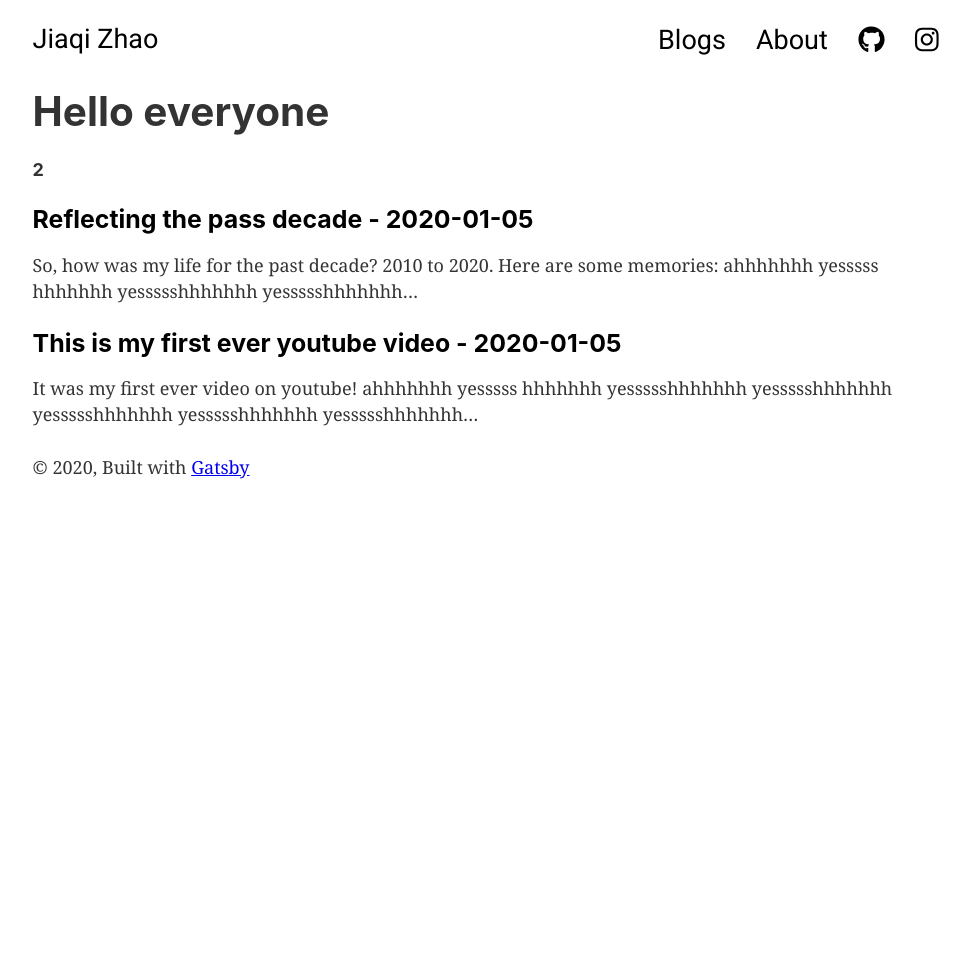
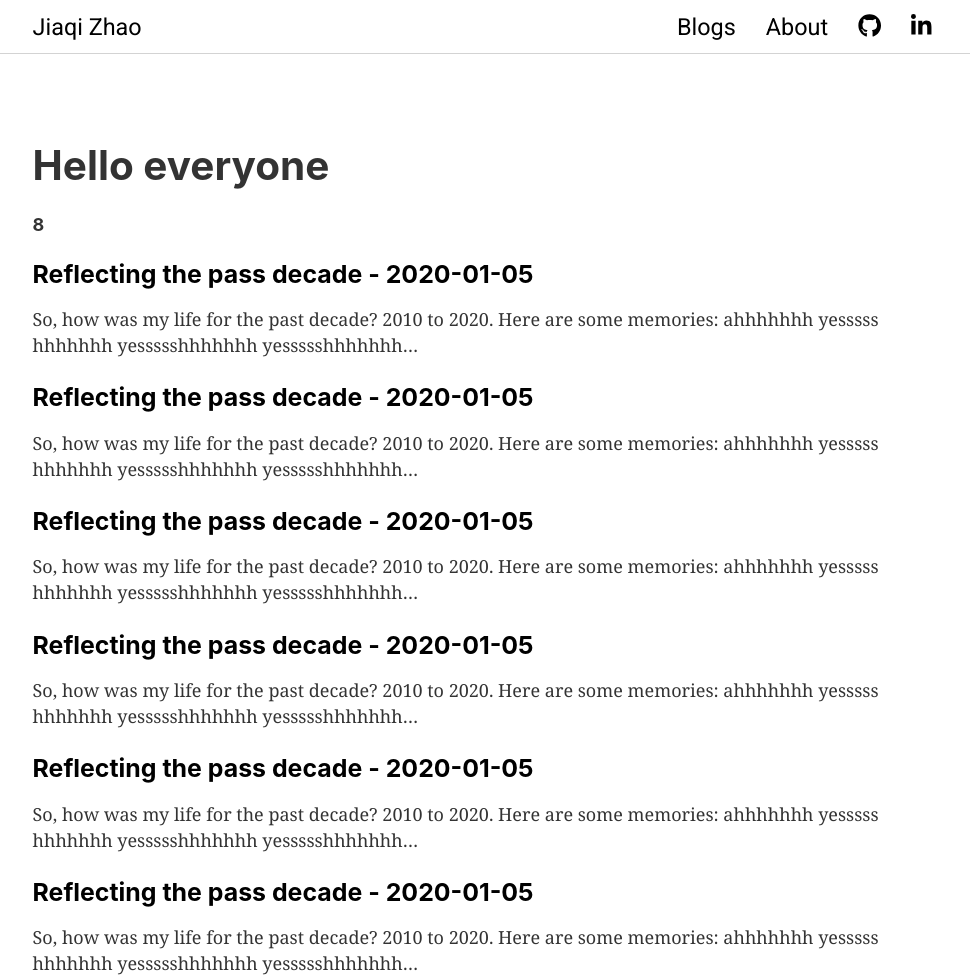
Before and after one commit to marshmello-not-alone/gatsby-blog, a Gatsby site: page / in a window 1280 px wide. Shown: the top 979 px of the page, without its empty margins (147-1117 px from the left). Before the commit the page ends 800 px from the top, so only its background shows below. Built offline with nearby package versions, Linux system fonts and the light colour scheme; Gatsby itself is replaced by a stand-in of ours.

Commit message:
Updating navigation header

```diff
--- a/src/components/header.js
+++ b/src/components/header.js
@@ -1,7 +1,7 @@
 import { Link } from "gatsby"
 import styled from "styled-components"
 import { FontAwesomeIcon } from "@fortawesome/react-fontawesome"
-import { faGithub, faInstagram } from "@fortawesome/free-brands-svg-icons"
+import { faGithub, faLinkedinIn } from "@fortawesome/free-brands-svg-icons"
 import PropTypes from "prop-types"
 import React from "react"
 
@@ -11,23 +11,28 @@ const HeaderH1 = styled(Link)`
   text-decoration: none;
   color: black;
   :hover {
-    opacity: 0.3;
+    opacity: 0.5;
   }
+  transition: 0.6s;
 `
 const NavigationContainer = styled.div`
   @import url("https://fonts.googleapis.com/css?family=Roboto&display=swap");
   font-family: "Roboto", sans-serif;
-  font-size: 1.5rem;
-  height: 70px;
+  font-size: 1.3rem;
+  height: 3rem;
   width: 100%;
-  margin-bottom: 1.1rem;
+  border-bottom: solid 0.05rem lightgrey;
+  z-index: 999;
+  margin-bottom: 5rem;
 `
 const NavBarInnerDiv = styled.div`
   display: flex;
   justify-content: space-between;
+  align-items: center;
   max-width: 960px;
-  padding: 1.45rem 1.0875rem;
+  padding: 0 1.45rem 0 1.0875rem;
   margin: 0 auto;
+  height: 3rem;
 `
 const OptionsContainer = styled.div`
   height: 100%;
@@ -45,6 +50,7 @@ const OptionsLink = styled(Link)`
   :hover {
     opacity: 0.3;
   }
+  transition: 0.6s;
 `
 
 const SocialIconLink = styled.a`
@@ -54,6 +60,7 @@ const SocialIconLink = styled.a`
   :hover {
     opacity: 0.3;
   }
+  transition: 0.6s;
 `
 //Header component
 
@@ -67,8 +74,8 @@ const Header = ({ siteTitle }) => (
         <SocialIconLink href="https://github.com/jqiallnatural">
           <FontAwesomeIcon icon={faGithub} />
         </SocialIconLink>
-        <SocialIconLink href="https://www.instagram.com/kode_kobe_code">
-          <FontAwesomeIcon icon={faInstagram} />
+        <SocialIconLink href="https://linkedin.com/in/jiaqizhao2020/">
+          <FontAwesomeIcon icon={faLinkedinIn} />
         </SocialIconLink>
       </OptionsContainer>
     </NavBarInnerDiv>
--- /dev/null
+++ b/src/markdownPages/first-blog-2020 copy 2.md
@@ -0,0 +1,12 @@
+---
+title: "Reflecting the pass decade"
+date: "2020-01-05"
+---
+
+### So, how was my life for the past decade?
+
+2010 to 2020.
+
+Here are some [memories](https://en.wikipedia.org/wiki/Ice_cream):
+
+>ahhhhhhh yesssss hhhhhhh yessssshhhhhhh yessssshhhhhhh yessssshhhhhhh yessssshhhhhhh yessssshhhhhhh yessssshhhhhhh yessssshhhhhhh yessssshhhhhhh yessssshhhhhhh yessssshhhhhhh yessssshhhhhhh yessssshhhhhhh yessssshhhhhhh yessssshhhhhhh yessssshhhhhhh yessssshhhhhhh yessssshhhhhhh yessssshhhhhhh yessssshhhhhhh yessssshhhhhhh yessssshhhhhhh yessssshhhhhhh yessssshhhhhhh yessssshhhhhhh yessssshhhhhhh yessssshhhhhhh yessssshhhhhhh yessssshhhhhhh yessssshhhhhhh yessssshhhhhhh yessssshhhhhhh yessssshhhhhhh yessssshhhhhhh yessssshhhhhhh yessssshhhhhhh yessssshhhhhhh yessssshhhhhhh yessssshhhhhhh yessssshhhhhhh yessssshhhhhhh yessssshhhhhhh yessssshhhhhhh yessssshhhhhhh yessssshhhhhhh yessssshhhhhhh yessssshhhhhhh yessssshhhhhhh yessssshhhhhhh yessssshhhhhhh yessssshhhhhhh yessssshhhhhhh yessssshhhhhhh yessssshhhhhhh yessssshhhhhhh yessssshhhhhhh yessssshhhhhhh yessssshhhhhhh yessssshhhhhhh yessssshhhhhhh yessssshhhhhhh yessssshhhhhhh yessssshhhhhhh yessssshhhhhhh yessssshhhhhhh yessssshhhhhhh yessssshhhhhhh yessssshhhhhhh yessssshhhhhhh yessssshhhhhhh yessssshhhhhhh yesssss
--- /dev/null
+++ b/src/markdownPages/first-blog-2020 copy 3.md
@@ -0,0 +1,12 @@
+---
+title: "Reflecting the pass decade"
+date: "2020-01-05"
+---
+
+### So, how was my life for the past decade?
+
+2010 to 2020.
+
+Here are some [memories](https://en.wikipedia.org/wiki/Ice_cream):
+
+>ahhhhhhh yesssss hhhhhhh yessssshhhhhhh yessssshhhhhhh yessssshhhhhhh yessssshhhhhhh yessssshhhhhhh yessssshhhhhhh yessssshhhhhhh yessssshhhhhhh yessssshhhhhhh yessssshhhhhhh yessssshhhhhhh yessssshhhhhhh yessssshhhhhhh yessssshhhhhhh yessssshhhhhhh yessssshhhhhhh yessssshhhhhhh yessssshhhhhhh yessssshhhhhhh yessssshhhhhhh yessssshhhhhhh yessssshhhhhhh yessssshhhhhhh yessssshhhhhhh yessssshhhhhhh yessssshhhhhhh yessssshhhhhhh yessssshhhhhhh yessssshhhhhhh yessssshhhhhhh yessssshhhhhhh yessssshhhhhhh yessssshhhhhhh yessssshhhhhhh yessssshhhhhhh yessssshhhhhhh yessssshhhhhhh yessssshhhhhhh yessssshhhhhhh yessssshhhhhhh yessssshhhhhhh yessssshhhhhhh yessssshhhhhhh yessssshhhhhhh yessssshhhhhhh yessssshhhhhhh yessssshhhhhhh yessssshhhhhhh yessssshhhhhhh yessssshhhhhhh yessssshhhhhhh yessssshhhhhhh yessssshhhhhhh yessssshhhhhhh yessssshhhhhhh yessssshhhhhhh yessssshhhhhhh yessssshhhhhhh yessssshhhhhhh yessssshhhhhhh yessssshhhhhhh yessssshhhhhhh yessssshhhhhhh yessssshhhhhhh yessssshhhhhhh yessssshhhhhhh yessssshhhhhhh yessssshhhhhhh yessssshhhhhhh yessssshhhhhhh yesssss
--- /dev/null
+++ b/src/markdownPages/first-blog-2020 copy 4.md
@@ -0,0 +1,12 @@
+---
+title: "Reflecting the pass decade"
+date: "2020-01-05"
+---
+
+### So, how was my life for the past decade?
+
+2010 to 2020.
+
+Here are some [memories](https://en.wikipedia.org/wiki/Ice_cream):
+
+>ahhhhhhh yesssss hhhhhhh yessssshhhhhhh yessssshhhhhhh yessssshhhhhhh yessssshhhhhhh yessssshhhhhhh yessssshhhhhhh yessssshhhhhhh yessssshhhhhhh yessssshhhhhhh yessssshhhhhhh yessssshhhhhhh yessssshhhhhhh yessssshhhhhhh yessssshhhhhhh yessssshhhhhhh yessssshhhhhhh yessssshhhhhhh yessssshhhhhhh yessssshhhhhhh yessssshhhhhhh yessssshhhhhhh yessssshhhhhhh yessssshhhhhhh yessssshhhhhhh yessssshhhhhhh yessssshhhhhhh yessssshhhhhhh yessssshhhhhhh yessssshhhhhhh yessssshhhhhhh yessssshhhhhhh yessssshhhhhhh yessssshhhhhhh yessssshhhhhhh yessssshhhhhhh yessssshhhhhhh yessssshhhhhhh yessssshhhhhhh yessssshhhhhhh yessssshhhhhhh yessssshhhhhhh yessssshhhhhhh yessssshhhhhhh yessssshhhhhhh yessssshhhhhhh yessssshhhhhhh yessssshhhhhhh yessssshhhhhhh yessssshhhhhhh yessssshhhhhhh yessssshhhhhhh yessssshhhhhhh yessssshhhhhhh yessssshhhhhhh yessssshhhhhhh yessssshhhhhhh yessssshhhhhhh yessssshhhhhhh yessssshhhhhhh yessssshhhhhhh yessssshhhhhhh yessssshhhhhhh yessssshhhhhhh yessssshhhhhhh yessssshhhhhhh yessssshhhhhhh yessssshhhhhhh yessssshhhhhhh yessssshhhhhhh yessssshhhhhhh yesssss
--- /dev/null
+++ b/src/markdownPages/first-blog-2020 copy 5.md
@@ -0,0 +1,12 @@
+---
+title: "Reflecting the pass decade"
+date: "2020-01-05"
+---
+
+### So, how was my life for the past decade?
+
+2010 to 2020.
+
+Here are some [memories](https://en.wikipedia.org/wiki/Ice_cream):
+
+>ahhhhhhh yesssss hhhhhhh yessssshhhhhhh yessssshhhhhhh yessssshhhhhhh yessssshhhhhhh yessssshhhhhhh yessssshhhhhhh yessssshhhhhhh yessssshhhhhhh yessssshhhhhhh yessssshhhhhhh yessssshhhhhhh yessssshhhhhhh yessssshhhhhhh yessssshhhhhhh yessssshhhhhhh yessssshhhhhhh yessssshhhhhhh yessssshhhhhhh yessssshhhhhhh yessssshhhhhhh yessssshhhhhhh yessssshhhhhhh yessssshhhhhhh yessssshhhhhhh yessssshhhhhhh yessssshhhhhhh yessssshhhhhhh yessssshhhhhhh yessssshhhhhhh yessssshhhhhhh yessssshhhhhhh yessssshhhhhhh yessssshhhhhhh yessssshhhhhhh yessssshhhhhhh yessssshhhhhhh yessssshhhhhhh yessssshhhhhhh yessssshhhhhhh yessssshhhhhhh yessssshhhhhhh yessssshhhhhhh yessssshhhhhhh yessssshhhhhhh yessssshhhhhhh yessssshhhhhhh yessssshhhhhhh yessssshhhhhhh yessssshhhhhhh yessssshhhhhhh yessssshhhhhhh yessssshhhhhhh yessssshhhhhhh yessssshhhhhhh yessssshhhhhhh yessssshhhhhhh yessssshhhhhhh yessssshhhhhhh yessssshhhhhhh yessssshhhhhhh yessssshhhhhhh yessssshhhhhhh yessssshhhhhhh yessssshhhhhhh yessssshhhhhhh yessssshhhhhhh yessssshhhhhhh yessssshhhhhhh yessssshhhhhhh yessssshhhhhhh yesssss
--- /dev/null
+++ b/src/markdownPages/first-blog-2020 copy 6.md
@@ -0,0 +1,12 @@
+---
+title: "Reflecting the pass decade"
+date: "2020-01-05"
+---
+
+### So, how was my life for the past decade?
+
+2010 to 2020.
+
+Here are some [memories](https://en.wikipedia.org/wiki/Ice_cream):
+
+>ahhhhhhh yesssss hhhhhhh yessssshhhhhhh yessssshhhhhhh yessssshhhhhhh yessssshhhhhhh yessssshhhhhhh yessssshhhhhhh yessssshhhhhhh yessssshhhhhhh yessssshhhhhhh yessssshhhhhhh yessssshhhhhhh yessssshhhhhhh yessssshhhhhhh yessssshhhhhhh yessssshhhhhhh yessssshhhhhhh yessssshhhhhhh yessssshhhhhhh yessssshhhhhhh yessssshhhhhhh yessssshhhhhhh yessssshhhhhhh yessssshhhhhhh yessssshhhhhhh yessssshhhhhhh yessssshhhhhhh yessssshhhhhhh yessssshhhhhhh yessssshhhhhhh yessssshhhhhhh yessssshhhhhhh yessssshhhhhhh yessssshhhhhhh yessssshhhhhhh yessssshhhhhhh yessssshhhhhhh yessssshhhhhhh yessssshhhhhhh yessssshhhhhhh yessssshhhhhhh yessssshhhhhhh yessssshhhhhhh yessssshhhhhhh yessssshhhhhhh yessssshhhhhhh yessssshhhhhhh yessssshhhhhhh yessssshhhhhhh yessssshhhhhhh yessssshhhhhhh yessssshhhhhhh yessssshhhhhhh yessssshhhhhhh yessssshhhhhhh yessssshhhhhhh yessssshhhhhhh yessssshhhhhhh yessssshhhhhhh yessssshhhhhhh yessssshhhhhhh yessssshhhhhhh yessssshhhhhhh yessssshhhhhhh yessssshhhhhhh yessssshhhhhhh yessssshhhhhhh yessssshhhhhhh yessssshhhhhhh yessssshhhhhhh yessssshhhhhhh yesssss
--- /dev/null
+++ b/src/markdownPages/first-blog-2020 copy.md
@@ -0,0 +1,12 @@
+---
+title: "Reflecting the pass decade"
+date: "2020-01-05"
+---
+
+### So, how was my life for the past decade?
+
+2010 to 2020.
+
+Here are some [memories](https://en.wikipedia.org/wiki/Ice_cream):
+
+>ahhhhhhh yesssss hhhhhhh yessssshhhhhhh yessssshhhhhhh yessssshhhhhhh yessssshhhhhhh yessssshhhhhhh yessssshhhhhhh yessssshhhhhhh yessssshhhhhhh yessssshhhhhhh yessssshhhhhhh yessssshhhhhhh yessssshhhhhhh yessssshhhhhhh yessssshhhhhhh yessssshhhhhhh yessssshhhhhhh yessssshhhhhhh yessssshhhhhhh yessssshhhhhhh yessssshhhhhhh yessssshhhhhhh yessssshhhhhhh yessssshhhhhhh yessssshhhhhhh yessssshhhhhhh yessssshhhhhhh yessssshhhhhhh yessssshhhhhhh yessssshhhhhhh yessssshhhhhhh yessssshhhhhhh yessssshhhhhhh yessssshhhhhhh yessssshhhhhhh yessssshhhhhhh yessssshhhhhhh yessssshhhhhhh yessssshhhhhhh yessssshhhhhhh yessssshhhhhhh yessssshhhhhhh yessssshhhhhhh yessssshhhhhhh yessssshhhhhhh yessssshhhhhhh yessssshhhhhhh yessssshhhhhhh yessssshhhhhhh yessssshhhhhhh yessssshhhhhhh yessssshhhhhhh yessssshhhhhhh yessssshhhhhhh yessssshhhhhhh yessssshhhhhhh yessssshhhhhhh yessssshhhhhhh yessssshhhhhhh yessssshhhhhhh yessssshhhhhhh yessssshhhhhhh yessssshhhhhhh yessssshhhhhhh yessssshhhhhhh yessssshhhhhhh yessssshhhhhhh yessssshhhhhhh yessssshhhhhhh yessssshhhhhhh yessssshhhhhhh yesssss
```
